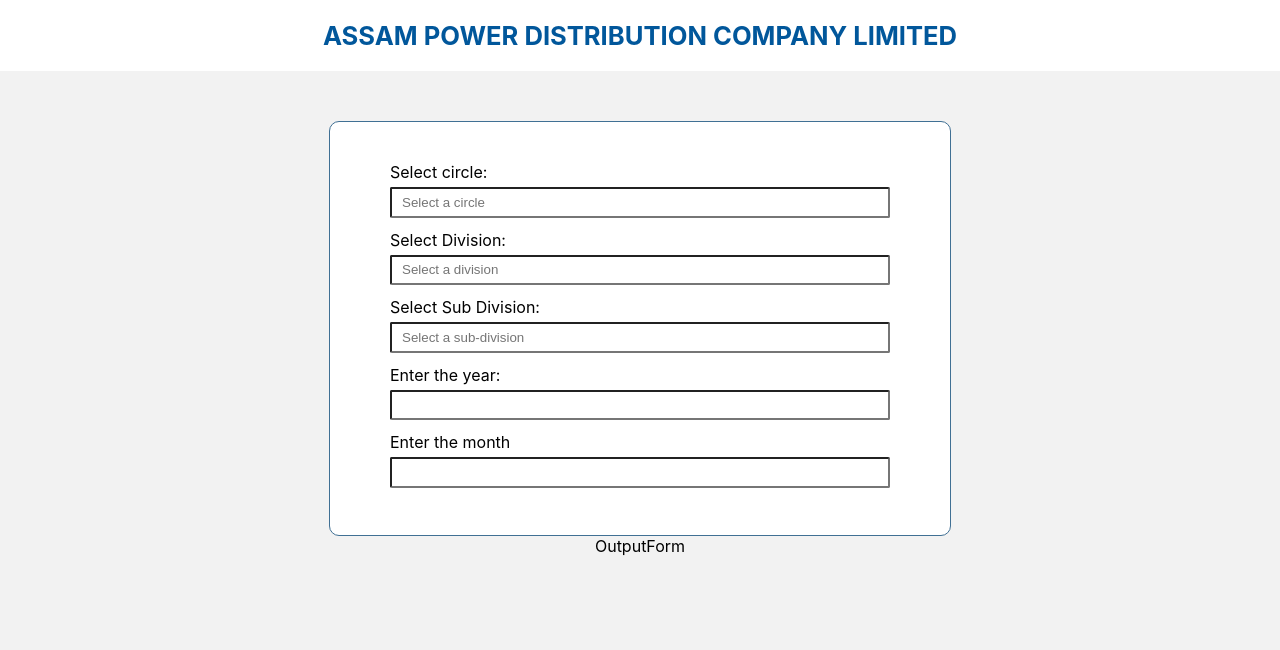
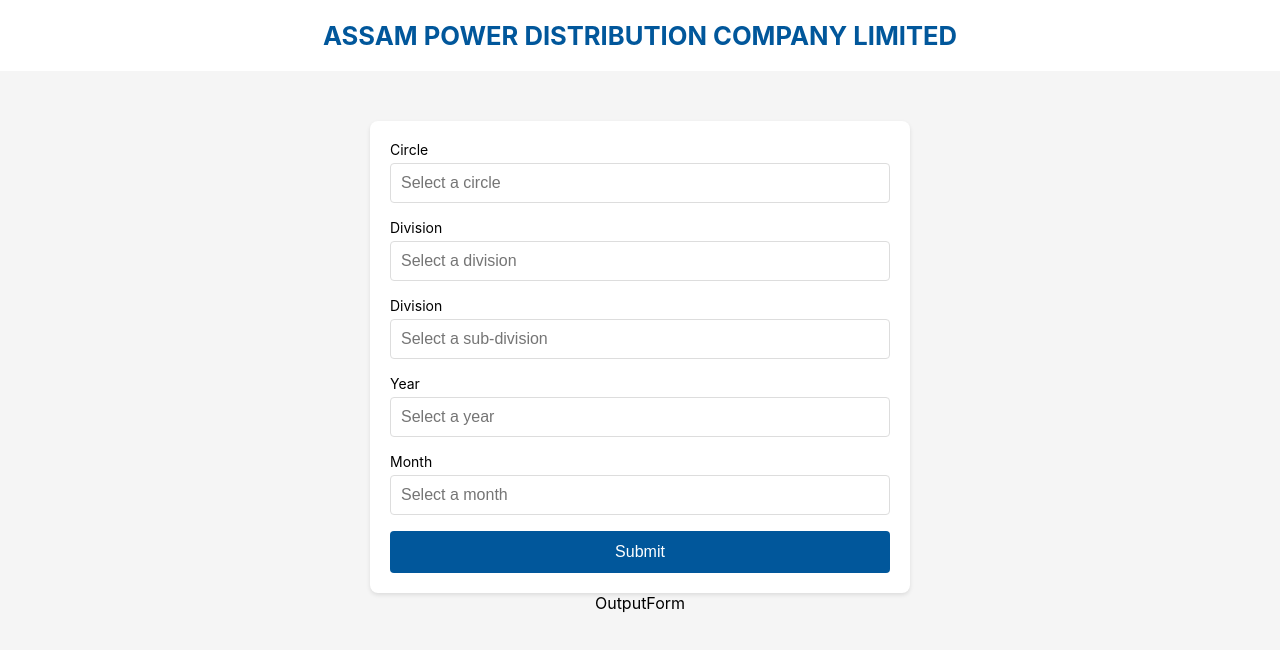
Before and after one commit to imTanay0/apdcl-site, a React (Vite) app in the folder client/: page /contact in a window 1280 px wide. Shown: the top 650 px of the page. Built offline with nearby package versions, Linux system fonts and the light colour scheme.

Commit message:
Update styles of InputForm

```diff
--- a/client/src/components/InputForm.jsx
+++ b/client/src/components/InputForm.jsx
@@ -3,7 +3,7 @@
 const InputForm = () => {
   return (
     <form className={styles.inputFormContainer}>
-      <label htmlFor="circle">Select circle: </label>
+      <label htmlFor="circle">Circle</label>
       <input
         list="circleOptions"
         placeholder="Select a circle"
@@ -15,7 +15,7 @@
         <option value="Tinsukia">Tinsukia</option>
       </datalist>
 
-      <label>Select Division: </label>
+      <label>Division</label>
       <input
         list="divisionOptions"
         placeholder="Select a division"
@@ -28,7 +28,7 @@
         <option value="Nagaon Division-III">Nagaon Division-III</option>
       </datalist>
 
-      <label>Select Sub Division: </label>
+      <label>Division</label>
       <input
         list="subDivisionOptions"
         placeholder="Select a sub-division"
@@ -41,9 +41,10 @@
         <option value="Nagaon S/D-III">Nagaon S/D-III</option>
       </datalist>
 
-      <label>Enter the year:</label>
+      <label>Year</label>
       <input
         list="yearOptions"
+        placeholder="Select a year"
         required
         onChange={(e) => console.log(e.target.value)}
       />
@@ -53,9 +54,10 @@
         <option value="2021">2021</option>
       </datalist>
 
-      <label>Enter the month</label>
+      <label>Month</label>
       <input
         list="monthOptions"
+        placeholder="Select a month"
         required
         onChange={(e) => console.log(e.target.value)}
       />
@@ -73,6 +75,11 @@
         <option value="November">November</option>
         <option value="December">December</option>
       </datalist>
+
+      <button className={styles.btn}>
+        Submit
+      </button>
+
     </form>
   )
 }
--- a/client/src/css/Contact.module.css
+++ b/client/src/css/Contact.module.css
@@ -3,5 +3,5 @@
   display: flex;
   flex-direction: column;
   align-items: center;
-  background-color: #f2f2f2;
+  background-color: #f5f5f5;
 }
--- a/client/src/css/Register.module.css
+++ b/client/src/css/Register.module.css
@@ -1,5 +1,3 @@
-/* Register.module.css */
-
 .formContainer {
   display: flex;
   justify-content: center;
--- a/client/src/css/inputForm.module.css
+++ b/client/src/css/inputForm.module.css
@@ -2,16 +2,49 @@
   display: flex;
   flex-direction: column;
   width: 500px;
-  padding: 40px 60px;
+  padding: 20px;
   margin-top: 50px;
-  border: 1px solid #407094;
-  border-radius: 10px;
-  row-gap: 5px;
+  border-radius: 8px;
+  box-shadow: 0 2px 4px rgba(0, 0, 0, 0.1);
+  /* row-gap: 5px; */
   background-color: #ffffff
 }
 
+.inputFormContainer label {
+  display: block;
+  font-size: 14px;
+  margin-bottom: 5px;
+}
+
 .inputFormContainer input {
-  margin-bottom: 7px;
-  padding: 5.8px 10px;
-  border-radius: 2px;
+  width: 95.5%;
+  margin-bottom: 1rem;
+  padding: 10px;
+  font-size: 16px;
+  border: 1px solid #ddd;
+  border-radius: 4px;
+  color: #333;
 }
+
+.inputFormContainer input:focus {
+  outline: none;
+  border-color: #6b7ae8;
+}
+
+.btn {
+  display: block;
+  width: 100%;
+  padding: 12px;
+  font-size: 16px;
+  text-align: center;
+  background-color: #01579b;
+  color: #fff;
+  border: none;
+  border-radius: 4px;
+  cursor: pointer;
+  transition: background-color 0.2s ease;
+}
+
+.btn:hover {
+  background-color: #003f6f;
+}
```
